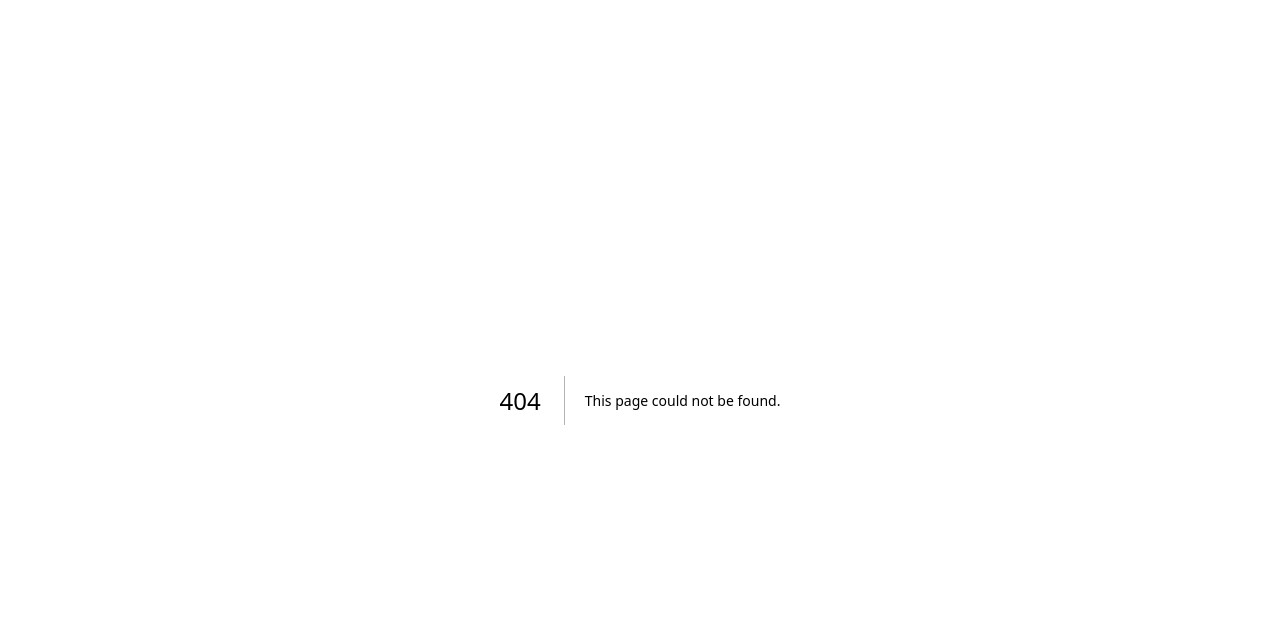
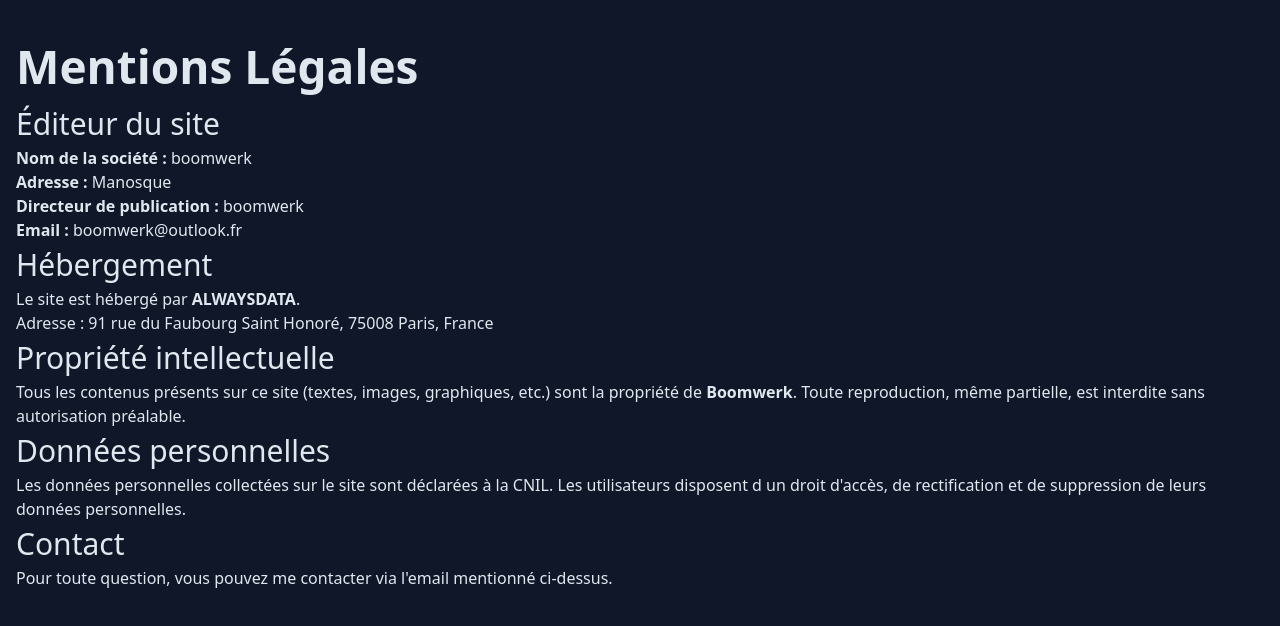
Before and after one commit to Boomwerk/portfolio2026, a Next.js app: page /mention-legales in a window 1280 px wide. Before the commit this address had no page. Shown: the top 626 px of the page. Built offline with nearby package versions, Linux system fonts and the light colour scheme.

Commit message:
Portfolio Version 1

```diff
--- a/app/layout.tsx
+++ b/app/layout.tsx
@@ -24,12 +24,11 @@
 }: Readonly<{
   children: React.ReactNode;
 }>) {
+
+
   return (
     <html lang="fr" className="h-full antialiased">
       <body className="min-h-full flex flex-col bg-base-100">{children}</body>
-      <script>
-        AOS.init();
-      </script>
     </html>
   );
 }
--- /dev/null
+++ b/app/mention-legales/page.tsx
@@ -0,0 +1,38 @@
+
+
+export default function mentionlegales() {
+    return (
+        <div className="container mx-auto px-4 py-8 gap-10">
+            <h1>Mentions Légales</h1>
+
+            <h2>Éditeur du site</h2>
+            <p>
+                <strong>Nom de la société :</strong> boomwerk<br/>
+                <strong>Adresse :</strong> Manosque<br/>
+                <strong>Directeur de publication :</strong> boomwerk<br/>
+                <strong>Email :</strong> <a href="mailto:boomwerk@outlook.fr">boomwerk@outlook.fr</a><br/>
+            </p>
+
+            <h2>Hébergement</h2>
+            <p>
+                Le site est hébergé par <strong>ALWAYSDATA</strong>.<br/>
+                Adresse : 91 rue du Faubourg Saint Honoré, 75008 Paris, France
+            </p>
+
+            <h2>Propriété intellectuelle</h2>
+            <p>
+                Tous les contenus présents sur ce site (textes, images, graphiques, etc.) sont la propriété de <strong>Boomwerk</strong>. Toute reproduction, même partielle, est interdite sans autorisation préalable.
+            </p>
+
+            <h2>Données personnelles</h2>
+            <p>
+                Les données personnelles collectées sur le site sont déclarées à la CNIL. Les utilisateurs disposent d un droit d'accès, de rectification et de suppression de leurs données personnelles.
+            </p>
+
+            <h2>Contact</h2>
+            <p>
+                Pour toute question, vous pouvez me contacter via l'email mentionné ci-dessus.
+            </p>
+    </div>
+    );
+}
--- a/app/page.tsx
+++ b/app/page.tsx
@@ -1,8 +1,20 @@
+'use client';
 import Navbar from "@/components/navbar";
 import Portfolio from "@/components/portfolio";
 import Contact from "@/components/contact";
+import { useEffect } from "react";
+import AOS from "aos";
+import "aos/dist/aos.css";
+
 
 export default function Home() {
+
+
+  useEffect(() => {
+    AOS.init({
+      duration : 800
+    });
+  }, []);
 
   return (
     <>
@@ -26,22 +38,28 @@
 
                 <div className="w-50 flex content-around items-center gap-5 mt-4">
 
-                  <div className="flex items-center align-items rounded-full bg-accent p-2 ">
+                  <div className="flex items-center align-items rounded-full bg-accent p-2">
+                     <a href="https://www.linkedin.com/in/yannis-a-65a55b196/" target="_blank" rel="noopener noreferrer">
                       <svg xmlns="http://www.w3.org/2000/svg" width="16" height="16" fill="currentColor" className="bi bi-linkedin fill-base-100" viewBox="0 0 16 16">
                         <path d="M0 1.146C0 .513.526 0 1.175 0h13.65C15.474 0 16 .513 16 1.146v13.708c0 .633-.526 1.146-1.175 1.146H1.175C.526 16 0 15.487 0 14.854zm4.943 12.248V6.169H2.542v7.225zm-1.2-8.212c.837 0 1.358-.554 1.358-1.248-.015-.709-.52-1.248-1.342-1.248S2.4 3.226 2.4 3.934c0 .694.521 1.248 1.327 1.248zm4.908 8.212V9.359c0-.216.016-.432.08-.586.173-.431.568-.878 1.232-.878.869 0 1.216.662 1.216 1.634v3.865h2.401V9.25c0-2.22-1.184-3.252-2.764-3.252-1.274 0-1.845.7-2.165 1.193v.025h-.016l.016-.025V6.169h-2.4c.03.678 0 7.225 0 7.225z"/>
                       </svg>
+                    </a>
                   </div>
 
                   <div className="flex items-center align-items rounded-full bg-accent p-2">
+                    <a href="https://github.com/Boomwerk" target="_blank" rel="noopener noreferrer">
                       <svg xmlns="http://www.w3.org/2000/svg" width="16" height="16" fill="currentColor" className="bi bi-github fill-base-100" viewBox="0 0 16 16">
                         <path d="M8 0C3.58 0 0 3.58 0 8c0 3.54 2.29 6.53 5.47 7.59.4.07.55-.17.55-.38 0-.19-.01-.82-.01-1.49-2.01.37-2.53-.49-2.69-.94-.09-.23-.48-.94-.82-1.13-.28-.15-.68-.52-.01-.53.63-.01 1.08.58 1.23.82.72 1.21 1.87.87 2.33.66.07-.52.28-.87.51-1.07-1.78-.2-3.64-.89-3.64-3.95 0-.87.31-1.59.82-2.15-.08-.2-.36-1.02.08-2.12 0 0 .67-.21 2.2.82.64-.18 1.32-.27 2-.27s1.36.09 2 .27c1.53-1.04 2.2-.82 2.2-.82.44 1.1.16 1.92.08 2.12.51.56.82 1.27.82 2.15 0 3.07-1.87 3.75-3.65 3.95.29.25.54.73.54 1.48 0 1.07-.01 1.93-.01 2.2 0 .21.15.46.55.38A8.01 8.01 0 0 0 16 8c0-4.42-3.58-8-8-8"/>
                       </svg>
+                    </a>
                   </div>
 
                   <div className="flex items-center align-items rounded-full bg-accent p-2">
+                    <a href="https://x.com/boomwerkdev" target="_blank" rel="noopener noreferrer">
                       <svg xmlns="http://www.w3.org/2000/svg" width="16" height="16" fill="currentColor" className="bi bi-twitter-x fill-base-100" viewBox="0 0 16 16">
                         <path d="M12.6.75h2.454l-5.36 6.142L16 15.25h-4.937l-3.867-5.07-4.425 5.07H.316l5.733-6.57L0 .75h5.063l3.495 4.633L12.601.75Zm-.86 13.028h1.36L4.323 2.145H2.865z"/>
                       </svg>
+                    </a>
                   </div>
 
                 </div>
@@ -50,17 +68,16 @@
 
           <div className="p-5 flex justify-center items-center mt-10 min-w-2/5">
             <img src="/image/undraw_programming_j1zw.svg" alt="" width="400px" />
-
           </div>
       </div>
 
       <div className="bg-base-100 flex justify-around items-center w-full md:flex-row flex-col gap-5 p-5 mb-[150px]" id="about">
 
-        <div className="w-lg lg:p-5 p-10"  data-aos="fade-left">
+        <div className="w-lg lg:p-5 p-10" data-aos="fade-right">
           <img src="/image/apercuProjet.png" alt="" className=""/>
         </div>
 
-        <div className="w-lg lg:p-5 p-10">
+        <div className="w-lg lg:p-5 p-10" data-aos="fade-left">
           <h2 className="font-bold text-accent mb-5">À PROPOS</h2>
           <p className="pt-5">Développeur web full stack, je réalise des sites et applications avec PHP, Symfony et JavaScript.<br/><br/>
 
@@ -75,9 +92,10 @@
       <div className="flex flex-col justify-center items-center w-full " id="competences">
         <h2 className="font-bold text-accent mb-[100px]">LES COMPETENCES</h2>
 
-        <div className="tabs tabs-border flex justify-center mt-5 w-full">
+        <div className="tabs tabs-border flex justify-center mt-5 w-full" data-aos="zoom-in-left">
           {/* first tab */}
           <input type="radio" name="my_tabs_2" className="tab checked:text-accent" aria-label="Front-end" />
+
           <div className="tab-content bg-base-100 p-10 w-full">
 
             <div className="flex flex-col gap-5 w-full">
@@ -159,7 +177,7 @@
                   />
                 </svg>
               </div>
-              <div className="timeline-end timeline-box">
+              <div className="timeline-end timeline-box" data-aos="fade-left">
                 <h3 className="font-bold text-primary">Freelance Développeur Web</h3> <br/>
                 <div className="flex gap-5 mb-5 flex-wrap">
 
@@ -202,7 +220,7 @@
                   />
                 </svg>
               </div>
-              <div className="timeline-end timeline-box">
+              <div className="timeline-end timeline-box" data-aos="fade-left">
                 <h3 className="font-bold text-primary">Freelance Formateur Développeur web</h3> <br/>
                 <div className="flex gap-5 mb-5">
 
@@ -239,7 +257,7 @@
                   />
                 </svg>
               </div>
-              <div className="timeline-end timeline-box">
+              <div className="timeline-end timeline-box" data-aos="fade-left">
                 <h3 className="font-bold text-primary">CDI Développeur Web fullstack – Easyconnects</h3> <br/>
                 <div className="flex flex-wrap gap-5 mb-5">
 
@@ -278,7 +296,7 @@
                   />
                 </svg>
               </div>
-              <div className="timeline-end timeline-box">
+              <div className="timeline-end timeline-box" data-aos="fade-left">
                 <h3 className="font-bold text-primary">CDD Formateur Développeur web</h3> <br/>
                 <div className="flex gap-5 mb-5">
                   <p className="badge badge-primary text-base-100">AFPA</p>
@@ -302,7 +320,7 @@
       <Contact/>
 
       <div className="fixed right-5 bottom-5 w-10 h-10 bg-primary rounded-4xl flex justify-center items-center">
-        <a href="#" className="text-base-100">
+        <a href="/" className="text-base-100">
           <svg xmlns="http://www.w3.org/2000/svg" fill="none" viewBox="0 0 24 24" strokeWidth={1.5} stroke="currentColor" className="size-6">
             <path strokeLinecap="round" strokeLinejoin="round" d="m4.5 15.75 7.5-7.5 7.5 7.5" />
           </svg>
@@ -310,6 +328,13 @@
 
       </div>
 
+      <footer className="bg-base-300 p-5 flex justify-center gap-2">
+        <a href="/mention-legales" className="text-sm text-center">
+          Mentions Légales
+        </a>
+        <p className="text-sm text-center">- © 2026 Yannis A. Tous droits réservés.</p>
+      </footer>
+
     </>
   );
 }
--- a/components/contact.jsx
+++ b/components/contact.jsx
@@ -87,22 +87,28 @@
 
                    <div className="w-50 flex content-around items-center gap-5 mt-4">
 
-                        <div className="flex items-center align-items rounded-full bg-accent p-2 ">
+                  <div className="flex items-center align-items rounded-full bg-accent p-2">
+                     <a href="https://www.linkedin.com/in/yannis-a-65a55b196/" target="_blank" rel="noopener noreferrer">
                       <svg xmlns="http://www.w3.org/2000/svg" width="16" height="16" fill="currentColor" className="bi bi-linkedin fill-base-100" viewBox="0 0 16 16">
                         <path d="M0 1.146C0 .513.526 0 1.175 0h13.65C15.474 0 16 .513 16 1.146v13.708c0 .633-.526 1.146-1.175 1.146H1.175C.526 16 0 15.487 0 14.854zm4.943 12.248V6.169H2.542v7.225zm-1.2-8.212c.837 0 1.358-.554 1.358-1.248-.015-.709-.52-1.248-1.342-1.248S2.4 3.226 2.4 3.934c0 .694.521 1.248 1.327 1.248zm4.908 8.212V9.359c0-.216.016-.432.08-.586.173-.431.568-.878 1.232-.878.869 0 1.216.662 1.216 1.634v3.865h2.401V9.25c0-2.22-1.184-3.252-2.764-3.252-1.274 0-1.845.7-2.165 1.193v.025h-.016l.016-.025V6.169h-2.4c.03.678 0 7.225 0 7.225z"/>
                       </svg>
+                    </a>
                   </div>
 
                   <div className="flex items-center align-items rounded-full bg-accent p-2">
+                    <a href="https://github.com/Boomwerk" target="_blank" rel="noopener noreferrer">
                       <svg xmlns="http://www.w3.org/2000/svg" width="16" height="16" fill="currentColor" className="bi bi-github fill-base-100" viewBox="0 0 16 16">
                         <path d="M8 0C3.58 0 0 3.58 0 8c0 3.54 2.29 6.53 5.47 7.59.4.07.55-.17.55-.38 0-.19-.01-.82-.01-1.49-2.01.37-2.53-.49-2.69-.94-.09-.23-.48-.94-.82-1.13-.28-.15-.68-.52-.01-.53.63-.01 1.08.58 1.23.82.72 1.21 1.87.87 2.33.66.07-.52.28-.87.51-1.07-1.78-.2-3.64-.89-3.64-3.95 0-.87.31-1.59.82-2.15-.08-.2-.36-1.02.08-2.12 0 0 .67-.21 2.2.82.64-.18 1.32-.27 2-.27s1.36.09 2 .27c1.53-1.04 2.2-.82 2.2-.82.44 1.1.16 1.92.08 2.12.51.56.82 1.27.82 2.15 0 3.07-1.87 3.75-3.65 3.95.29.25.54.73.54 1.48 0 1.07-.01 1.93-.01 2.2 0 .21.15.46.55.38A8.01 8.01 0 0 0 16 8c0-4.42-3.58-8-8-8"/>
                       </svg>
+                    </a>
                   </div>
 
                   <div className="flex items-center align-items rounded-full bg-accent p-2">
+                    <a href="https://x.com/boomwerkdev" target="_blank" rel="noopener noreferrer">
                       <svg xmlns="http://www.w3.org/2000/svg" width="16" height="16" fill="currentColor" className="bi bi-twitter-x fill-base-100" viewBox="0 0 16 16">
                         <path d="M12.6.75h2.454l-5.36 6.142L16 15.25h-4.937l-3.867-5.07-4.425 5.07H.316l5.733-6.57L0 .75h5.063l3.495 4.633L12.601.75Zm-.86 13.028h1.36L4.323 2.145H2.865z"/>
                       </svg>
+                    </a>
                   </div>
 
                 </div>
--- a/components/portfolio.jsx
+++ b/components/portfolio.jsx
@@ -19,7 +19,7 @@
 
 
             { Object.values(project[page]).map((e,index) => {
-                    return (<div key={index}className="card bg-base-100 w-96 shadow-sm">
+                    return (<div key={index}className="card bg-base-100 w-96 shadow-sm" data-aos="flip-right">
                         <figure>
                             <img
                             src={e.img}
--- a/package.json
+++ b/package.json
@@ -15,7 +15,8 @@
     "next": "^16.2.3",
     "nodemailer": "^8.0.5",
     "react": "19.2.4",
-    "react-dom": "19.2.4"
+    "react-dom": "19.2.4",
+    "react-router-dom": "^7.14.0"
   },
   "devDependencies": {
     "@tailwindcss/postcss": "^4",
```
Also changed, not shown: 1 other file (tests, documents, lock files or other folders). Lines whose indentation alone changed are shown as unchanged.
